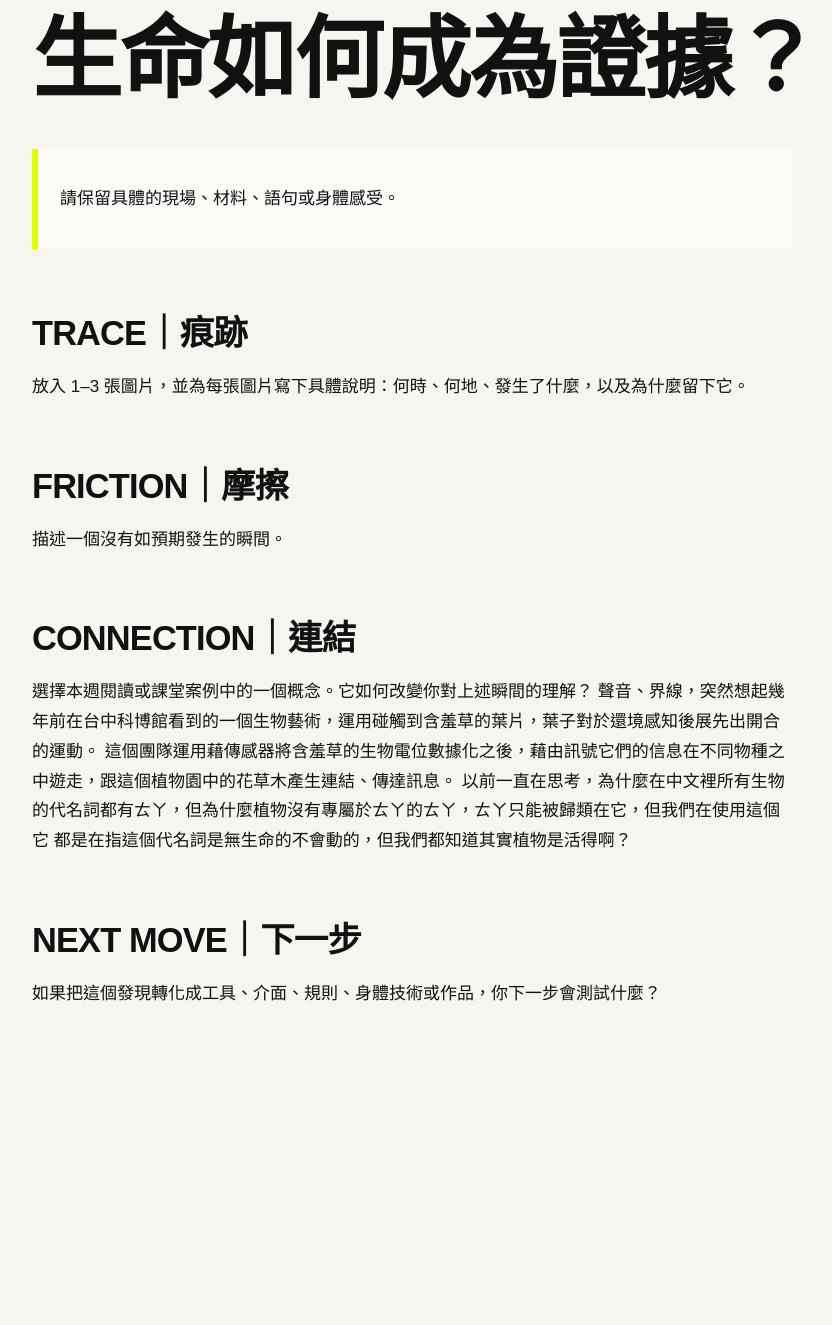
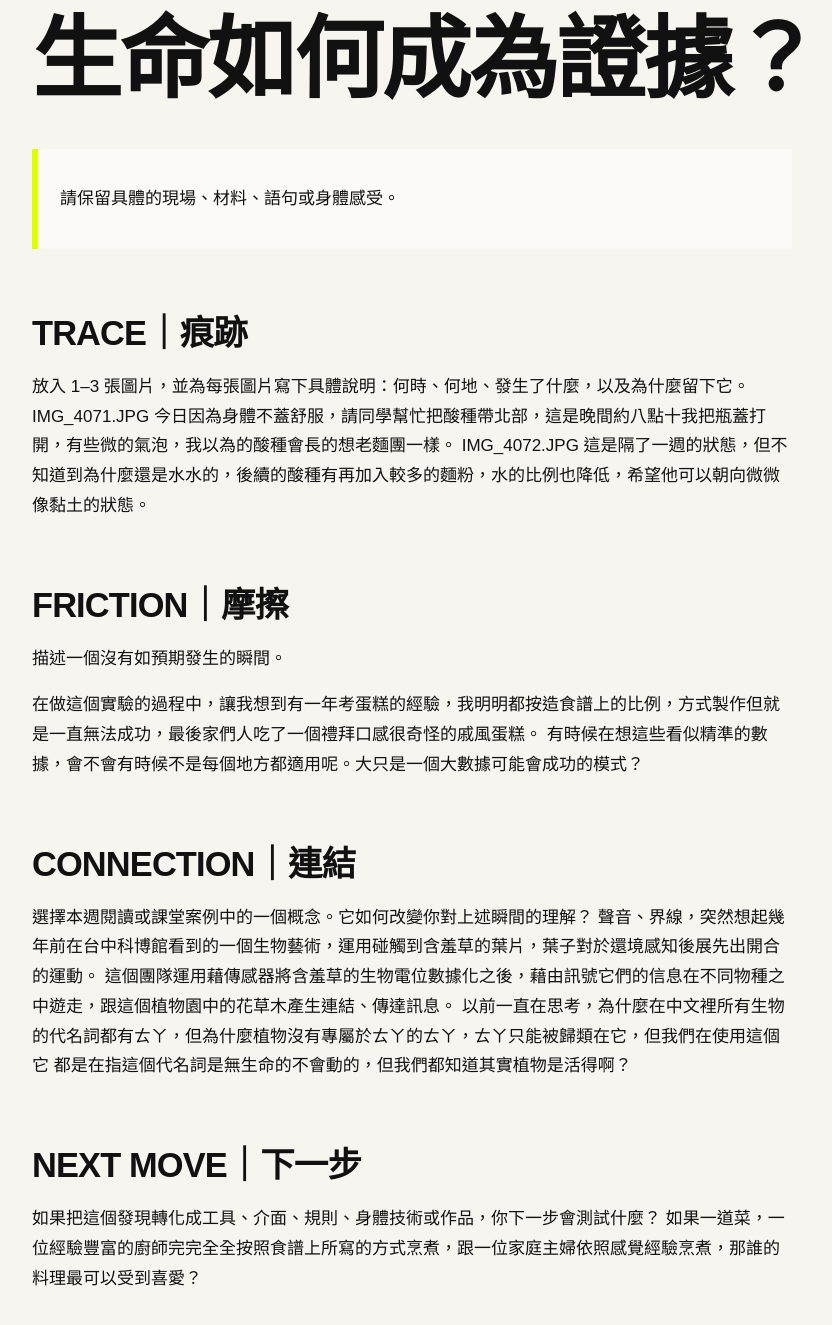
Before and after one commit to yunjiajang/fieldworkarchive, a Jekyll site: the page built from weeks/week-06.md, in a window 1280 px wide and 1400 px high, scrolled down 225 px. Shown: the top 1325 px of the window, without its empty margins (48-880 px from the left). Built offline with Jekyll 4.4.1, drawn with Linux system fonts in a browser that asks for light colours; before the commit the page ends 1341 px from its top, so only the background shows below that.

Commit message:
Update week-06.md

```diff
--- a/weeks/week-06.md
+++ b/weeks/week-06.md
@@ -12,10 +12,16 @@ permalink: /weeks/week-06/
 ## TRACE｜痕跡
 
 放入 1–3 張圖片，並為每張圖片寫下具體說明：何時、何地、發生了什麼，以及為什麼留下它。
-
+IMG_4071.JPG
+今日因為身體不蓋舒服，請同學幫忙把酸種帶北部，這是晚間約八點十我把瓶蓋打開，有些微的氣泡，我以為的酸種會長的想老麵團一樣。
+IMG_4072.JPG
+這是隔了一週的狀態，但不知道到為什麼還是水水的，後續的酸種有再加入較多的麵粉，水的比例也降低，希望他可以朝向微微像黏土的狀態。
 ## FRICTION｜摩擦
 
 描述一個沒有如預期發生的瞬間。
+
+在做這個實驗的過程中，讓我想到有一年考蛋糕的經驗，我明明都按造食譜上的比例，方式製作但就是一直無法成功，最後家們人吃了一個禮拜口感很奇怪的戚風蛋糕。
+有時候在想這些看似精準的數據，會不會有時候不是每個地方都適用呢。大只是一個大數據可能會成功的模式？
 
 
 ## CONNECTION｜連結
@@ -29,3 +35,4 @@ permalink: /weeks/week-06/
 ## NEXT MOVE｜下一步
 
 如果把這個發現轉化成工具、介面、規則、身體技術或作品，你下一步會測試什麼？
+如果一道菜，一位經驗豐富的廚師完完全全按照食譜上所寫的方式烹煮，跟一位家庭主婦依照感覺經驗烹煮，那誰的料理最可以受到喜愛？
```
